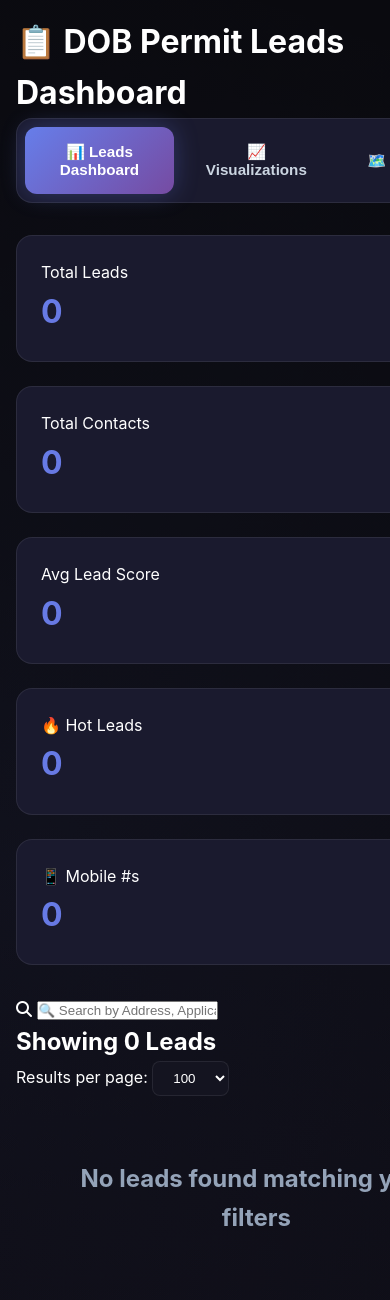
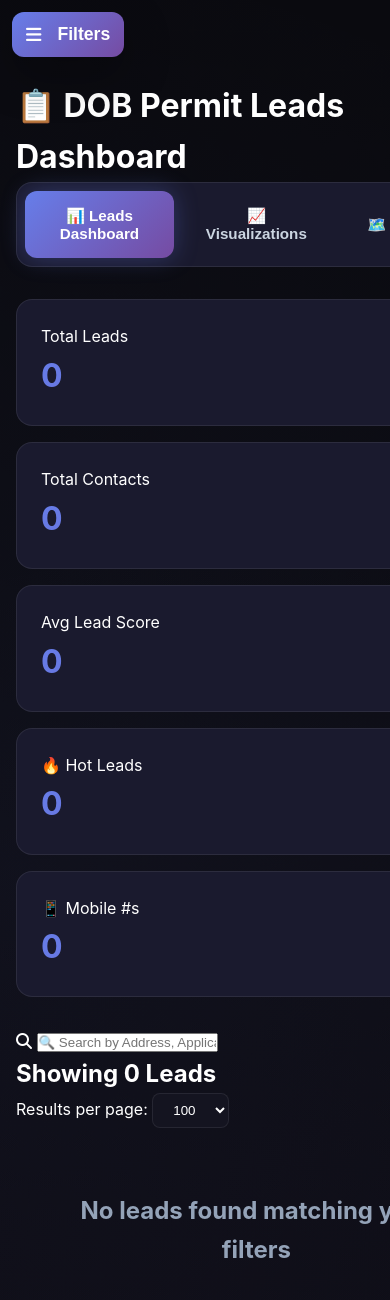
Before and after one commit to matthewmakh/NYC-DOB-permit-search-and-parse, a Flask app: page / in a window 390 px wide; the page is wider, and only the part inside the window is pictured. Shown: the top 1300 px of that part. Run offline with Flask 3, Linux system fonts and the light colour scheme; data that the repository does not hold is empty; some libraries are stand-ins or nearby versions.

Commit message:
Add mobile-friendly sidebar with hamburger menu and overlay
- Fixed position hamburger button appears on mobile (≤1024px)
- Semi-transparent overlay with blur effect when sidebar is open
- Smooth slide-in animations with easing
- Close sidebar by tapping overlay or pressing ESC key
- Desktop experience unchanged (sidebar always visible)
- Responsive spacing adjustments for mobile devices

```diff
--- a/dashboard_html/static/css/styles.css
+++ b/dashboard_html/static/css/styles.css
@@ -129,14 +129,53 @@ body::before {
 
 .sidebar-toggle {
     display: none;
+    position: fixed;
+    top: 1rem;
+    left: 1rem;
+    z-index: 1001;
     background: var(--primary-gradient);
     border: none;
     color: white;
-    padding: 0.75rem;
+    padding: 0.875rem 1rem;
     border-radius: var(--radius-md);
     cursor: pointer;
     font-size: 1.2rem;
+    box-shadow: var(--shadow-lg);
+    transition: all 0.3s var(--ease-out);
+    font-weight: 600;
+}
+
+.sidebar-toggle:hover {
     box-shadow: var(--shadow-glow);
+    transform: translateY(-2px);
+}
+
+.sidebar-toggle:active {
+    transform: scale(0.95);
+}
+
+.sidebar-toggle span {
+    display: inline-block;
+    margin-left: 0.5rem;
+}
+
+.sidebar-overlay {
+    display: none;
+    position: fixed;
+    top: 0;
+    left: 0;
+    right: 0;
+    bottom: 0;
+    background: rgba(0, 0, 0, 0.7);
+    backdrop-filter: blur(4px);
+    z-index: 999;
+    opacity: 0;
+    transition: opacity 0.3s ease;
+}
+
+.sidebar-overlay.active {
+    display: block;
+    opacity: 1;
 }
 
 .filter-section {
@@ -1233,32 +1272,55 @@ input[type="range"]::-webkit-slider-thumb:hover {
 @media (max-width: 1024px) {
     .sidebar {
         transform: translateX(-100%);
+        z-index: 1000;
     }
 
     .sidebar.active {
         transform: translateX(0);
+        box-shadow: var(--shadow-lg);
     }
 
     .main-content {
         margin-left: 0;
+        padding-top: 5rem; /* Space for toggle button */
     }
 
     .sidebar-toggle {
-        display: block;
+        display: flex;
+        align-items: center;
+        gap: 0.5rem;
+    }
+
+    .top-bar {
+        margin-top: 1rem;
     }
 }
 
 @media (max-width: 768px) {
     .main-content {
         padding: 1rem;
+        padding-top: 5rem;
     }
 
     .top-bar {
         flex-direction: column;
         align-items: stretch;
+        gap: 1rem;
     }
 
     .stats-grid {
         grid-template-columns: 1fr;
+        gap: 1rem;
+    }
+
+    .search-container {
+        max-width: 100%;
+    }
+
+    .sidebar-toggle {
+        top: 0.75rem;
+        left: 0.75rem;
+        padding: 0.75rem 0.875rem;
+        font-size: 1.1rem;
     }
 }
--- a/dashboard_html/static/js/app.js
+++ b/dashboard_html/static/js/app.js
@@ -36,8 +36,27 @@ document.addEventListener('DOMContentLoaded', () => {
 // Event Listeners
 function initializeEventListeners() {
     // Sidebar toggle
-    document.getElementById('sidebarToggle')?.addEventListener('click', () => {
-        document.getElementById('sidebar').classList.toggle('active');
+    const sidebarToggle = document.getElementById('sidebarToggle');
+    const sidebar = document.getElementById('sidebar');
+    const sidebarOverlay = document.getElementById('sidebarOverlay');
+
+    sidebarToggle?.addEventListener('click', () => {
+        sidebar.classList.toggle('active');
+        sidebarOverlay.classList.toggle('active');
+    });
+
+    // Close sidebar when clicking overlay
+    sidebarOverlay?.addEventListener('click', () => {
+        sidebar.classList.remove('active');
+        sidebarOverlay.classList.remove('active');
+    });
+
+    // Close sidebar when pressing Escape key
+    document.addEventListener('keydown', (e) => {
+        if (e.key === 'Escape' && sidebar.classList.contains('active')) {
+            sidebar.classList.remove('active');
+            sidebarOverlay.classList.remove('active');
+        }
     });
 
     // Date filter
--- a/dashboard_html/templates/index.html
+++ b/dashboard_html/templates/index.html
@@ -14,14 +14,20 @@
     <link rel="stylesheet" href="https://cdnjs.cloudflare.com/ajax/libs/font-awesome/6.5.1/css/all.min.css">
 </head>
 <body>
+    <!-- Mobile Toggle Button -->
+    <button class="sidebar-toggle" id="sidebarToggle">
+        <i class="fas fa-bars"></i>
+        <span>Filters</span>
+    </button>
+
+    <!-- Sidebar Overlay (for mobile) -->
+    <div class="sidebar-overlay" id="sidebarOverlay"></div>
+
     <div class="container">
         <!-- Sidebar -->
         <aside class="sidebar" id="sidebar">
             <div class="sidebar-header">
                 <h1>🔍 Filters</h1>
-                <button class="sidebar-toggle" id="sidebarToggle">
-                    <i class="fas fa-bars"></i>
-                </button>
             </div>
 
             <!-- Quick Date Filters -->
```
